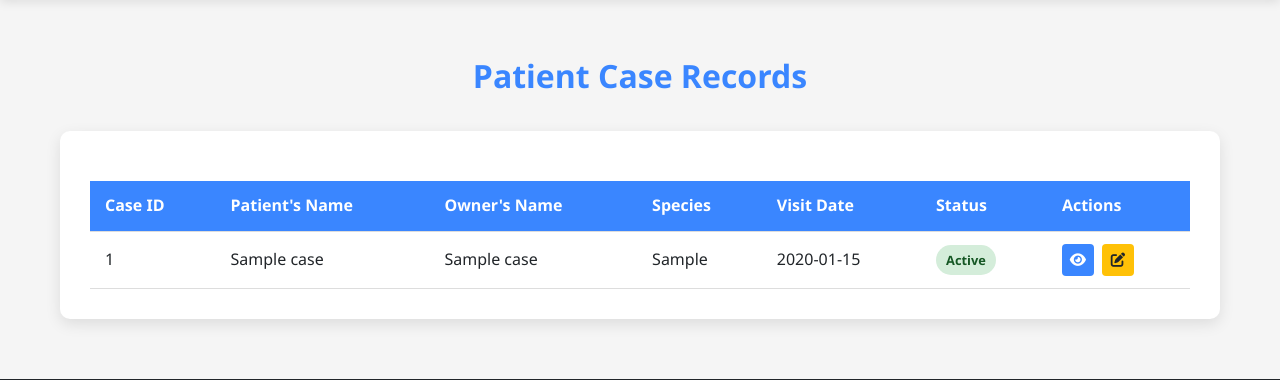
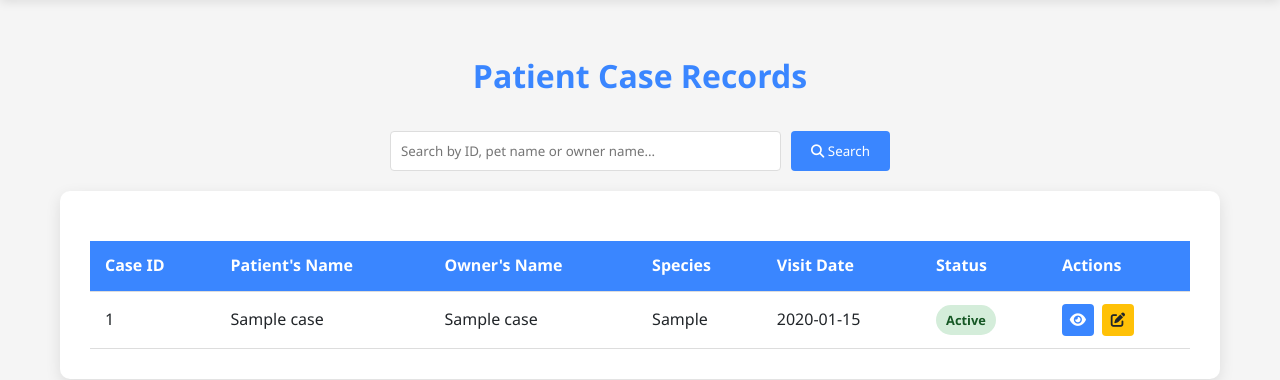
Before and after one commit to Hisrich/Vet-Case-Webapp, a Flask app: page /cases in a window 1280 px wide. Shown: the part 110-490 px from the top of the page. Run offline with Flask 3, Linux system fonts and the light colour scheme; tables that the repository leaves empty hold one stand-in row (values such as "Sample post"); some libraries are stand-ins or nearby versions.

Commit message:
Add search bar

```diff
--- a/app.py
+++ b/app.py
@@ -75,8 +75,20 @@ def new_case():
 
 @app.route("/cases")
 def list_cases():
-    cases = Case.query.all()
-    return render_template("cases.html", cases=cases)
+    search_query = request.args.get("search", "").strip()
+
+    if search_query:
+        cases = Case.query.filter(
+            db.get_or_404(
+                Case.id.like(f"%{search_query}%"),
+                Case.patient_name.like(f"%{search_query}%"),
+                Case.client_name.like(f"%{search_query}%")
+            )
+        ).all()
+    else:
+        cases = Case.query.all()
+
+    return render_template("cases.html", cases=cases, search_query=search_query)
 
 @app.route("/case/<int:case_id>")
 def view_case(case_id):
--- a/templates/cases.html
+++ b/templates/cases.html
@@ -181,6 +181,33 @@
             text-align: center;
         }
 
+        .search-container {
+            margin-bottom: 20px;
+        }
+
+        .search-container input:focus {
+            outline: none;
+            border-color: var(--primary);
+            box-shadow: 0 0 0 2px rgba(58, 134, 255, 0.2);
+        }
+
+        .action-btn.delete-btn {
+            background-color: var(--danger);
+            color: white;
+        }
+
+        .action-btn.delete-btn:hover {
+            background-color: #c82333;
+            transform: scale(1.05);
+        }
+
+        .no-results {
+            text-align: center;
+            padding: 20px;
+            color: var(--danger);
+            font-style: italic;
+        }
+
         /* Responsive Design */
         @media (max-width: 768px) {
             th, td {
@@ -217,6 +244,23 @@
     <main class="container">
         <h1 class="page-title">Patient Case Records</h1>
 
+        <div class="search-container" style="margin-bottom: 20px; display: flex; justify-content: center;">
+            <form action="{{ url_for('list_cases') }}" method="get" style="width: 100%; max-width: 500px;">
+                <div style="display: flex; gap: 10px;">
+                    <input type="text" name="search" placeholder="Search by ID, pet name or owner name..."
+                        value="{{ search_query }}" style="flex: 1; padding: 10px; border: 1px solid #ddd; border-radius: 4px;">
+                    <button type="submit" style="padding: 10px 20px; background-color: var(--primary); color: white; border: none; border-radius: 4px; cursor: pointer;">
+                    <i class="fas fa-search"></i> Search
+                    </button>
+                    {% if search_query %}
+                    <a href="{{ url_for('list_cases') }}" style="padding: 10px; background-color: var(--danger); color: white; border: none; border-radius: 4px; text-decoration: none; display: flex; align-items: center;">
+                        <i class="fas fa-times"></i> Clear
+                    </a>
+                    {% endif %}
+                </div>
+            </form>
+        </div>
+
         <div class="cases-container">
             <table>
                 <thead>
@@ -230,7 +274,9 @@
                         <th>Actions</th>
                     </tr>
                 </thead>
+
                 <tbody>
+                    {% if cases %}
                         {% for case in cases %}
                         <tr>
                             <td>{{ case.id }}</td>
@@ -253,6 +299,11 @@
                             </td>
                         </tr>
                         {% endfor %}
+                    {% else %}
+                        <tr>
+                            <td colspan="7" class="no-results">No cases found matching your search criteria.</td>
+                        </tr>
+                    {% endif %}
                 </tbody>
             </table>
         </div>
```
Lines whose indentation alone changed are shown as unchanged.
